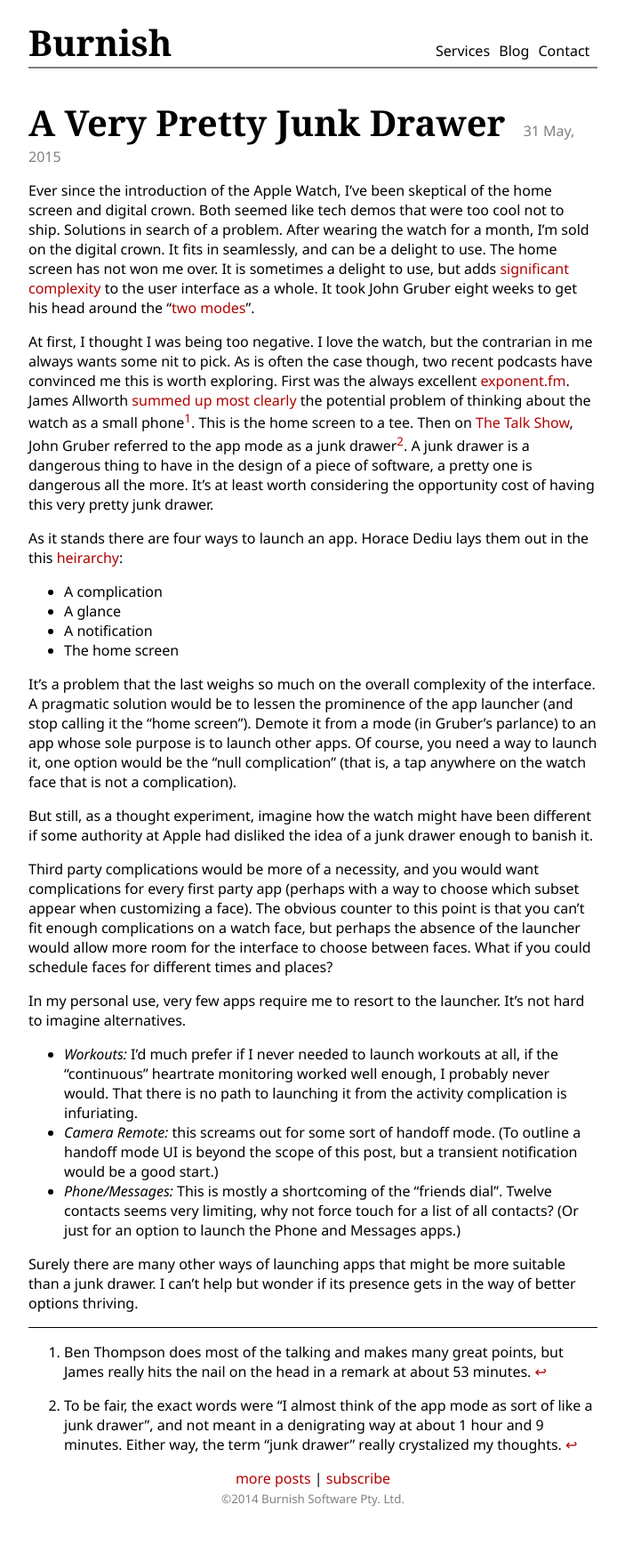
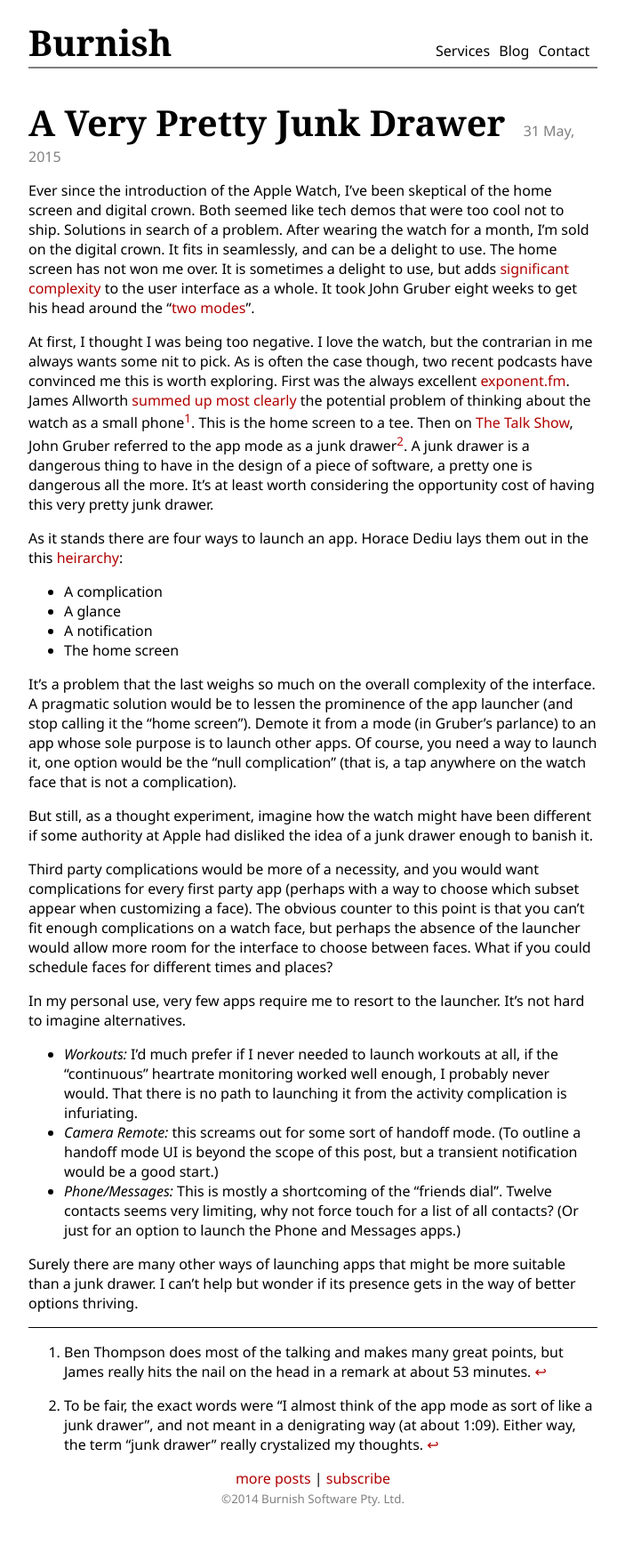
Before and after one commit to burnish/burnish.github.com, a Jekyll site: the page built from _posts/2015-05-31-a-very-pretty-junk-drawer.md, in a window 1280 px wide. Shown: the whole page at 89% size, without its empty margins (288-991 px from the left). Built offline with Jekyll 4.4.1, drawn with Linux system fonts in a browser that asks for light colours.

Commit message:
Created :_posts/2015-05-31-a-very-pretty-junk-drawer.md

```diff
--- a/_posts/2015-05-31-a-very-pretty-junk-drawer.md
+++ b/_posts/2015-05-31-a-very-pretty-junk-drawer.md
@@ -31,7 +31,7 @@
 Surely there are many other ways of launching apps that might be more suitable than a junk drawer. I can't help but wonder if its presence gets in the way of better options thriving.
 
 [^1]: Ben Thompson does most of the talking and makes many great points, but James really hits the nail on the head in a remark at about 53 minutes.
-[^2]: To be fair, the exact words were "I almost think of the app mode as sort of like a junk drawer", and not meant in a denigrating way at about 1 hour and 9 minutes. Either way, the term "junk drawer" really crystalized my thoughts.
+[^2]: To be fair, the exact words were "I almost think of the app mode as sort of like a junk drawer", and not meant in a denigrating way (at about 1:09). Either way, the term "junk drawer" really crystalized my thoughts.
 
 [no-place-like-home]: https://medium.com/backchannel/for-the-apple-watch-there-s-no-place-like-home-and-that-s-a-problem-b37810b6fd34
 [two-modes]: http://daringfireball.net/2015/05/apple_watch_interaction_model
```
